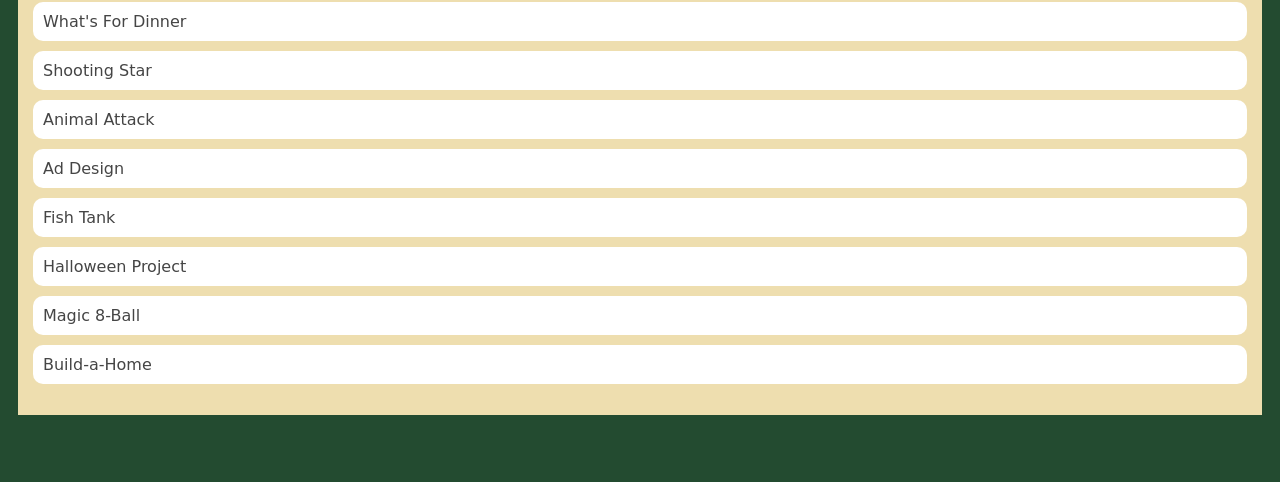
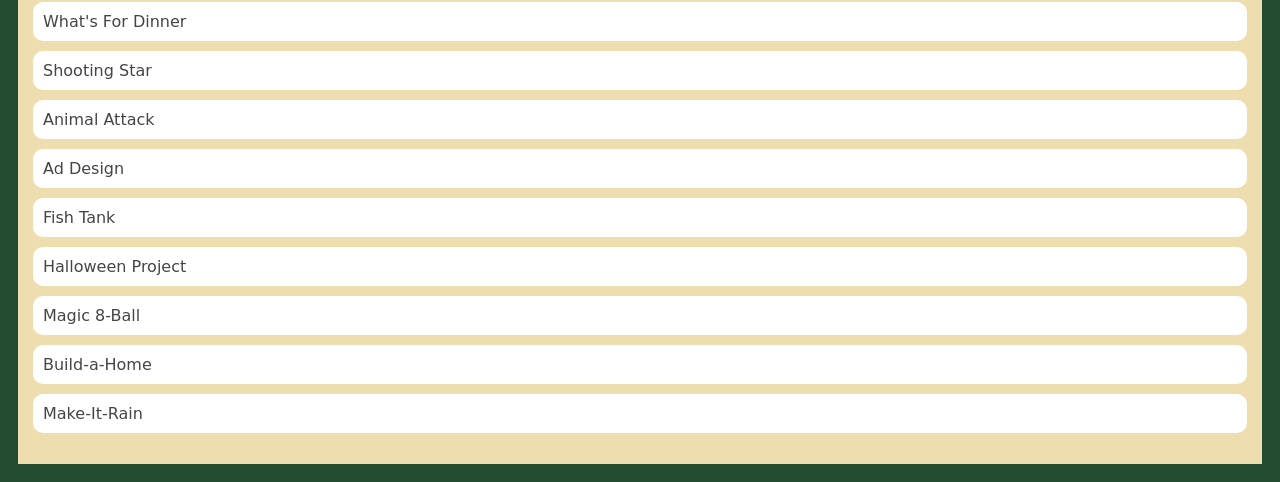
Before and after one commit to caidencolwart/caidencolwart.github.io, a plain HTML site: page portfolio.html in a window 1280 px wide. Shown: the part 432-914 px from the top of the page. Before the commit the page ends 865 px from the top, so only its background shows below. Drawn offline with Linux system fonts and the light colour scheme.

Commit message:
new link

```diff
--- a/portfolio.html
+++ b/portfolio.html
@@ -135,6 +135,7 @@
                         <li><a href="https://www.khanacademy.org/computer-programming/halloween-project/5688822324576256">Halloween Project</a></li>
                         <li><a href="https://www.khanacademy.org/computer-programming/spin-off-of-project-magic-8-ball/6233508231561216">Magic 8-Ball</a></li>
                         <li><a href="https://www.khanacademy.org/computer-programming/spin-off-of-project-build-a-house/6086102957211648">Build-a-Home</a></li>
+                        <li><a href="https://www.khanacademy.org/computer-programming/spin-off-of-project-make-it-rain/5869827133849600">Make-It-Rain</a></li>
 
 
                     </ul>
```
